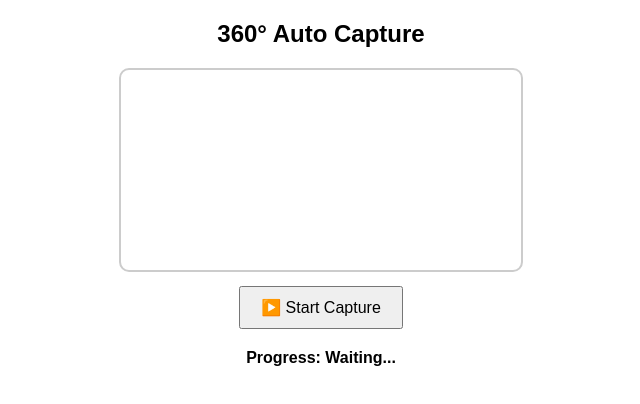
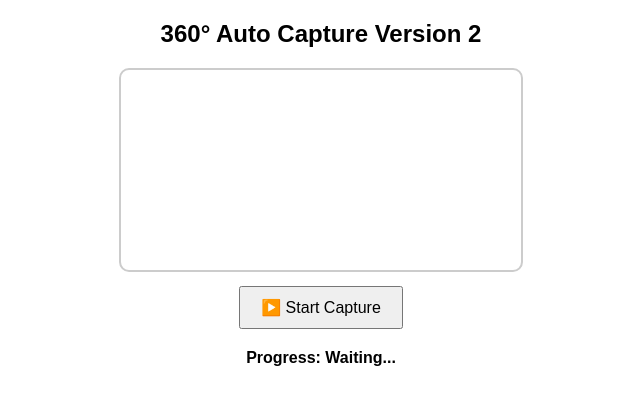
Before and after one commit to arunreghu/video-snapshot, a plain HTML site: page index.html in a window 1280 px wide. Shown: the whole page, without its empty margins (319-959 px from the left). Drawn offline with Linux system fonts and the light colour scheme.

Commit message:
Update index.html

```diff
--- a/index.html
+++ b/index.html
@@ -12,7 +12,7 @@
 </head>
 <body>
 
-<h2>360° Auto Capture</h2>
+<h2>360° Auto Capture Version 2</h2>
 
 <video id="camera-video" autoplay playsinline muted></video>
 <br>
```
